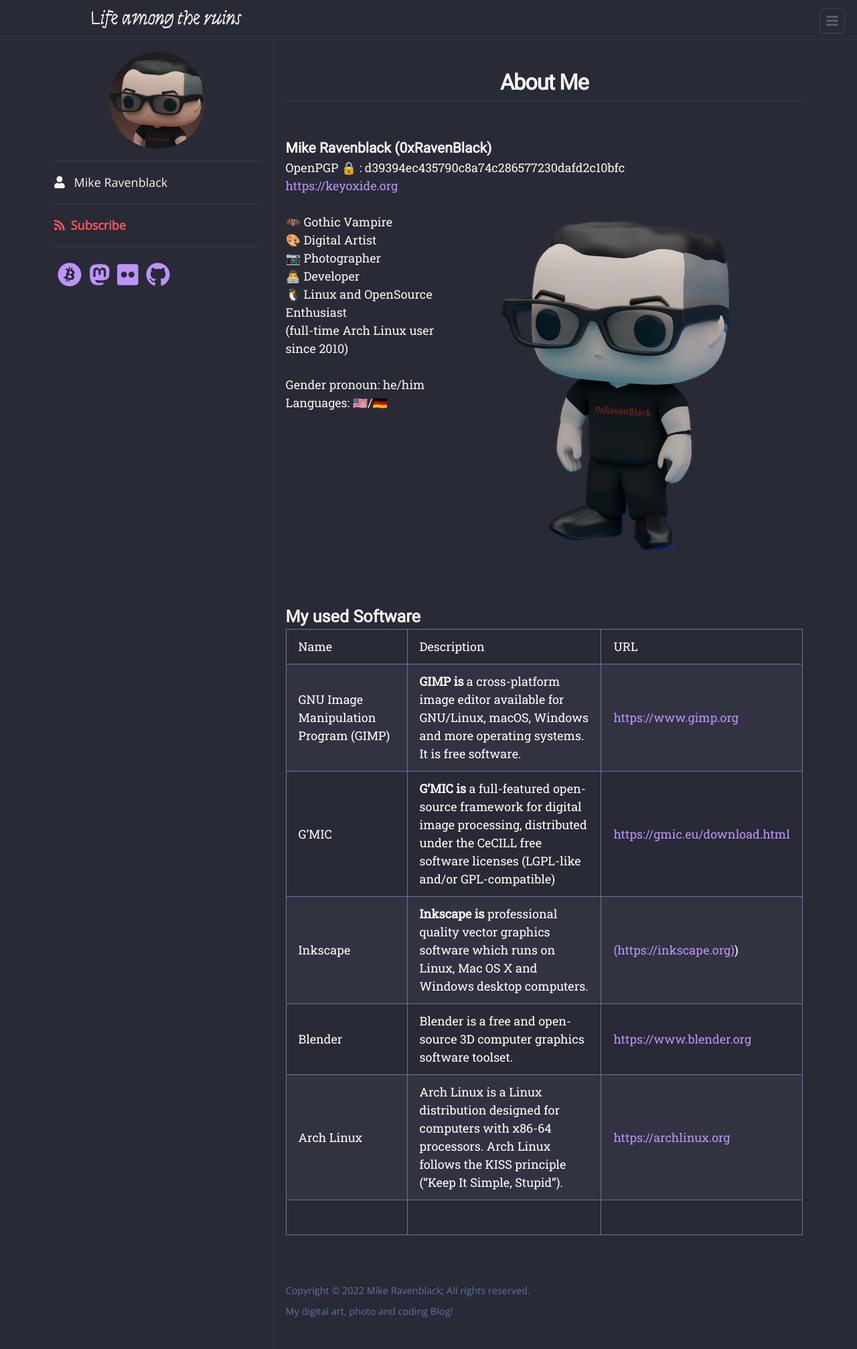
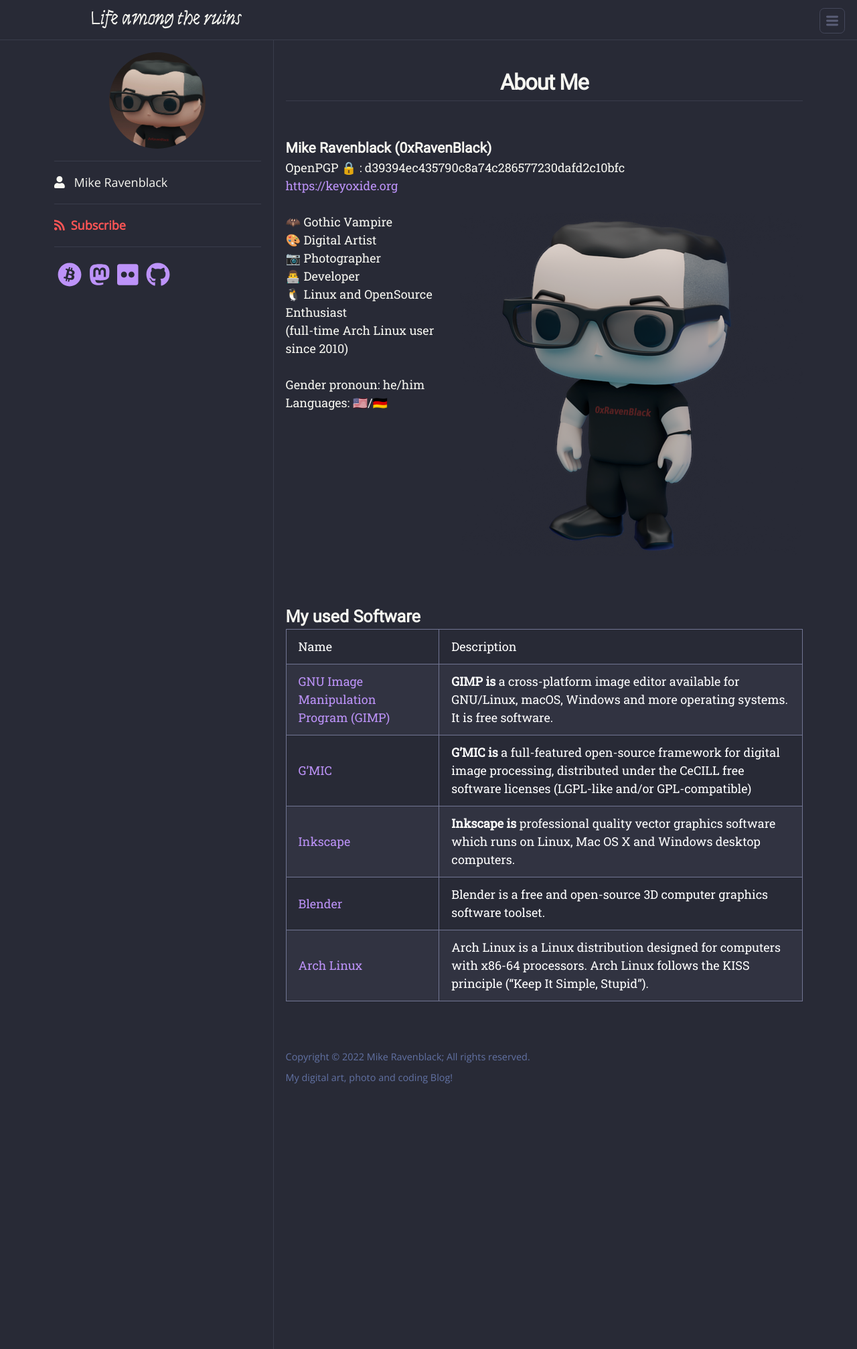
Before and after one commit to 0xRavenBlack/0xRavenBlack.github.io, a Jekyll site: the page built from about.md, in a window 1280 px wide. Shown: the whole page at 67% size. Built offline with Jekyll 4.4.1, drawn with Linux system fonts in a browser that asks for light colours; some web fonts are replaced.

Commit message:
add used software list (2)

```diff
--- a/about.md
+++ b/about.md
@@ -28,10 +28,9 @@
 
 ## My used Software
 
-| Name| Description| URL
-| GNU Image Manipulation Program (GIMP) |  **GIMP is** a cross-platform image editor available for GNU/Linux, macOS, Windows and more operating systems. It is free software.| [https://www.gimp.org](https://www.gimp.org)
-| G'MIC|**G'MIC is** a full-featured open-source framework for digital image processing, distributed under the CeCILL free software licenses (LGPL-like and/or GPL-compatible)|[https://gmic.eu/download.html](https://gmic.eu/download.html)
-| Inkscape|**Inkscape is** professional quality vector graphics software which runs on Linux, Mac OS X and Windows desktop computers.|[(https://inkscape.org)](https://inkscape.org))
-| Blender|Blender is a free and open-source 3D computer graphics software toolset.|[https://www.blender.org](https://www.blender.org)
-| Arch Linux|Arch Linux is a Linux distribution designed for computers with x86-64 processors. Arch Linux follows the KISS principle ("Keep It Simple, Stupid").|[https://archlinux.org](https://archlinux.org)
-|
+| Name| Description
+| [GNU Image Manipulation Program (GIMP)](https://www.gimp.org) |  **GIMP is** a cross-platform image editor available for GNU/Linux, macOS, Windows and more operating systems. It is free software.
+| [G'MIC](https://gmic.eu/download.html)|**G'MIC is** a full-featured open-source framework for digital image processing, distributed under the CeCILL free software licenses (LGPL-like and/or GPL-compatible)
+| [Inkscape](https://inkscape.org)|**Inkscape is** professional quality vector graphics software which runs on Linux, Mac OS X and Windows desktop computers.
+| [Blender](ttps://www.blender.org)|Blender is a free and open-source 3D computer graphics software toolset.
+| [Arch Linux](https://archlinux.org)|Arch Linux is a Linux distribution designed for computers with x86-64 processors. Arch Linux follows the KISS principle ("Keep It Simple, Stupid").
```
